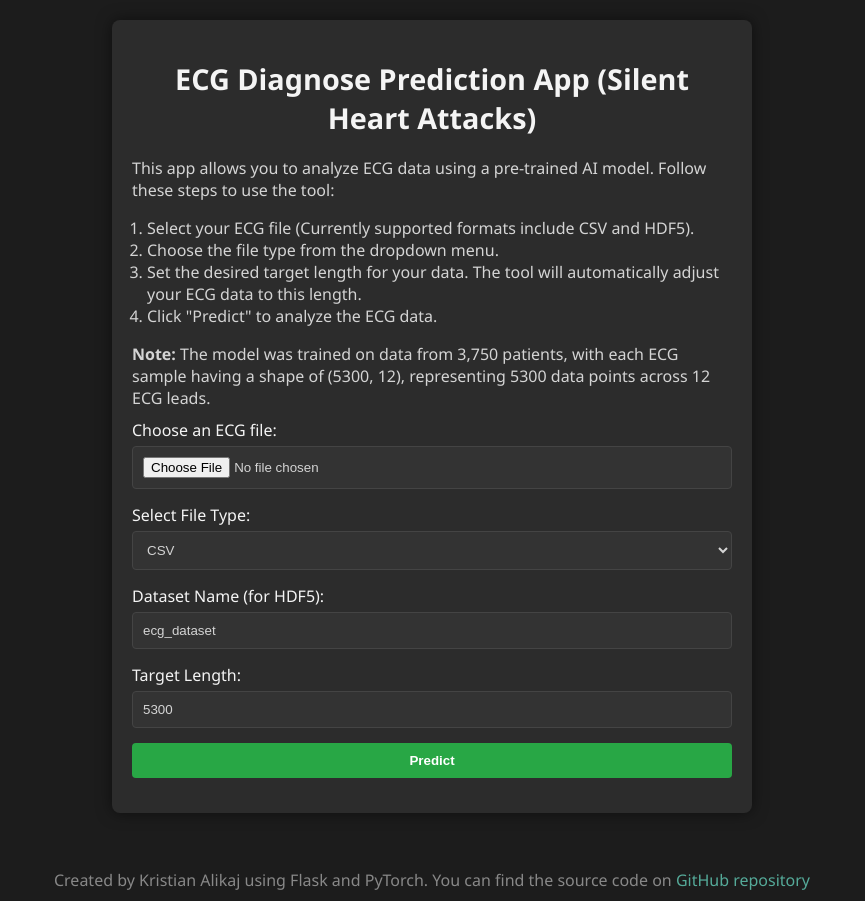
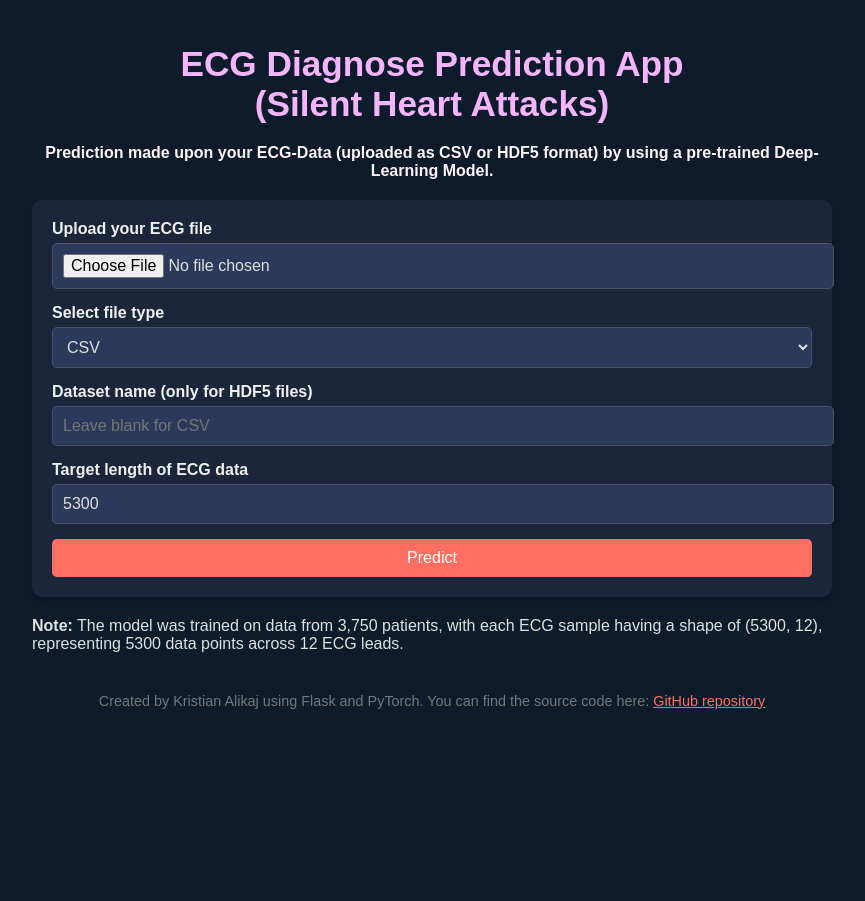
Before and after one commit to kris96tian/machine_learning_ecg, a Flask app: page / in a window 1280 px wide. Shown: the whole page, without its empty margins (208-1073 px from the left). After the commit the page ends 709 px from the top, so only its background shows below. Run offline with Flask 3, Linux system fonts and the light colour scheme.

Commit message:
index.html

```diff
--- a/APP/templates/index.html
+++ b/APP/templates/index.html
@@ -3,191 +3,168 @@
 <head>
     <meta charset="UTF-8">
     <meta name="viewport" content="width=device-width, initial-scale=1.0">
-    <title>ECG Diagnose Prediction App (Silent Heart Attacks)</title>
+    <title>ECG Signal Prediction</title>
     <style>
         body {
-            font-family: 'Segoe UI', Tahoma, Geneva, Verdana, sans-serif;
-            margin: 0;
-            padding: 0;
-            background-color: #1c1c1c;
-            color: #d4d4d4;
-            display: flex;
-            flex-direction: column;
-            align-items: center;
-            justify-content: center;
-            min-height: 100vh;
+            font-family: Arial, sans-serif;
+            background-color: #0D1B2A;
+            color: #E0E1DD;
+            padding: 20px;
+            max-width: 800px;
+            margin: 0 auto;
         }
-
-        .container {
-            background: #2c2c2c;
+        h1 {
+            color: #F4B5FB;
+            text-align: center;
+            font-size: 2.2em;
+            margin-bottom: 20px;
+        }
+        h3 {
+            color: #FFF5FB;
+            text-align: center;
+            font-size: 1.0em;
+            margin-bottom: 20px;
+        }
+        .card {
+            background-color: #1B263B;
+            border-radius: 10px;
+            box-shadow: 0 4px 8px rgba(0, 0, 0, 0.2);
             padding: 20px;
-            border-radius: 8px;
-            box-shadow: 0px 0px 15px rgba(0, 0, 0, 0.5);
-            max-width: 600px;
-            width: 90%;
-            margin: 20px auto;
+            margin-bottom: 20px;
         }
-
-        h1 {
-            color: #f4f4f4;
-            margin-bottom: 20px;
-            font-size: 1.8rem;
+        .input-group {
+            margin-bottom: 15px;
+        }
+        .input-group label {
+            display: block;
+            font-weight: bold;
+            color: #F0F0F0;
+            margin-bottom: 5px;
+        }
+        .input-group input[type="text"],
+        .input-group input[type="number"],
+        .input-group select,
+        .input-group input[type="file"] {
+            width: 100%;
+            padding: 10px;
+            border: 1px solid #4B5267;
+            border-radius: 5px;
+            font-size: 1em;
+            background-color: #2B3A5A;
+            color: #E0E1DD;
+        }
+        .btn {
+            display: inline-block;
+            background-color: #FF6F61;
+            color: white;
+            padding: 10px 20px;
+            text-align: center;
+            border-radius: 5px;
+            cursor: pointer;
+            font-size: 1em;
+            border: none;
+            width: 100%;
+        }
+        .btn:hover {
+            background-color: #FF8A75;
+        }
+        .result {
+            margin-top: 20px;
+            padding: 15px;
+            background-color: #3E4C69;
+            color: white;
+            border-radius: 5px;
+            font-size: 1.2em;
             text-align: center;
         }
-
-        p, ol {
-            margin-bottom: 10px;
-        }
-
-        ol {
-            padding-left: 15px;
-        }
-
-        form {
-            display: flex;
-            flex-direction: column;
-        }
-
-        label {
-            margin-bottom: 5px;
-            color: #f4f4f4;
-        }
-
-        input, select, button {
-            margin-bottom: 15px;
-            padding: 10px;
-            border: 1px solid #444;
-            border-radius: 4px;
-            background: #333;
-            color: #d4d4d4;
-        }
-
-        input:focus, select:focus, button:focus {
-            outline: none;
-            border-color: #5a9;
-            box-shadow: 0 0 5px #5a9;
-        }
-
-        button {
-            background-color: #28a745;
-            border: none;
-            color: white;
+        .error {
+            color: #FF4B4B;
             font-weight: bold;
-            cursor: pointer;
-            transition: background-color 0.3s ease;
-        }
-
-        button:hover {
-            background-color: #218838;
-        }
-
-        .result {
             margin-top: 20px;
-            padding: 10px;
-            border-radius: 4px;
             text-align: center;
         }
-
-        .success {
-            background-color: #28a745;
-            color: white;
+        footer {
+            text-align: center;
+            margin-top: 40px;
+            font-size: 0.9em;
+            color: #777;
         }
-
-        .error {
-            background-color: #dc3545;
-            color: white;
+        footer a {
+            color: #FF6F61;
         }
-
-        footer {
-            margin-top: 20px;
-            text-align: center;
-            color: #888;
-        }
-
-        footer a {
-            color: #5a9;
-            text-decoration: none;
-        }
-
         footer a:hover {
-            text-decoration: underline;
-        }
-
-        @media (max-width: 768px) {
-            .container {
-                width: 95%;
-                padding: 15px;
-            }
+            color: #FF8A75;
         }
     </style>
 </head>
 <body>
-    <div class="container">
-        <h1>ECG Diagnose Prediction App (Silent Heart Attacks)</h1>
 
-        <p>This app allows you to analyze ECG data using a pre-trained AI model. Follow these steps to use the tool:</p>
-        <ol>
-            <li>Select your ECG file (Currently supported formats include CSV and HDF5).</li>
-            <li>Choose the file type from the dropdown menu.</li>
-            <li>Set the desired target length for your data. The tool will automatically adjust your ECG data to this length.</li>
-            <li>Click "Predict" to analyze the ECG data.</li>
-        </ol>
+    <h1>ECG Diagnose Prediction App<br>(Silent Heart Attacks)</h1>
 
-        <p><strong>Note:</strong> The model was trained on data from 3,750 patients, with each ECG sample having a shape of (5300, 12), representing 5300 data points across 12 ECG leads.</p>
+    <h3>Prediction made upon your ECG-Data (uploaded as CSV or HDF5 format) by using a pre-trained Deep-Learning Model.</h3>
 
-        <form id="predictionForm">
-            <label for="file">Choose an ECG file:</label>
-            <input type="file" id="file" name="file" accept=".csv,.hdf5" required>
-
-            <label for="file_type">Select File Type:</label>
-            <select id="file_type" name="file_type" required>
-                <option value="csv">CSV</option>
-                <option value="hdf5">HDF5</option>
-            </select>
-
-            <label for="dataset_name">Dataset Name (for HDF5):</label>
-            <input type="text" id="dataset_name" name="dataset_name" value="ecg_dataset">
-
-            <label for="target_length">Target Length:</label>
-            <input type="number" id="target_length" name="target_length" value="5300" required>
-
-            <button type="submit">Predict</button>
+    <div class="card">
+        <form id="predict-form" action="/predict" method="post" enctype="multipart/form-data">
+            <div class="input-group">
+                <label for="file">Upload your ECG file</label>
+                <input type="file" id="file" name="file" accept=".csv, .hdf5" required>
+            </div>
+            <div class="input-group">
+                <label for="file_type">Select file type</label>
+                <select id="file_type" name="file_type" required>
+                    <option value="csv">CSV</option>
+                    <option value="hdf5">HDF5</option>
+                </select>
+            </div>
+            <div class="input-group">
+                <label for="dataset_name">Dataset name (only for HDF5 files)</label>
+                <input type="text" id="dataset_name" name="dataset_name" placeholder="Leave blank for CSV">
+            </div>
+            <div class="input-group">
+                <label for="target_length">Target length of ECG data</label>
+                <input type="number" id="target_length" name="target_length" min="100" max="10000" value="5300">
+            </div>
+            <button type="submit" class="btn">Predict</button>
         </form>
-
-        <div id="result" class="result" style="display: none;"></div>
     </div>
 
+    <div id="result" class="result" style="display: none;"></div>
+    <div id="error" class="error" style="display: none;"></div>
+<p><strong>Note:</strong> The model was trained on data from 3,750 patients, with each ECG sample having a shape of (5300, 12), representing 5300 data points across 12 ECG leads.</p>
     <footer>
-        <p>Created by Kristian Alikaj using Flask and PyTorch. You can find the source code on <a href="https://github.com/kris96tian/machine_learning_ecg" target="_blank">GitHub repository</a></p>
+        <p>Created by Kristian Alikaj using Flask and PyTorch. You can find the source code here: <a href="https://github.com/kris96tian/machine_learning_ecg">GitHub repository</a></p>
     </footer>
 
     <script>
-        document.getElementById('predictionForm').addEventListener('submit', function(e) {
-            e.preventDefault();
-            const formData = new FormData(this);
+        document.getElementById('predict-form').addEventListener('submit', function(event) {
+            event.preventDefault();
 
-            fetch('/predict', {
-                method: 'POST',
-                body: formData
-            })
-            .then(response => response.json())
-            .then(data => {
-                const resultDiv = document.getElementById('result');
-                if (data.error) {
-                    resultDiv.textContent = 'Error: ' + data.error;
-                    resultDiv.className = 'result error';
+            var formData = new FormData(this);
+            var xhr = new XMLHttpRequest();
+            xhr.open('POST', '/predict', true);
+
+            xhr.onload = function () {
+                var resultDiv = document.getElementById('result');
+                var errorDiv = document.getElementById('error');
+                resultDiv.style.display = 'none';
+                errorDiv.style.display = 'none';
+
+                if (xhr.status === 200) {
+                    var response = JSON.parse(xhr.responseText);
+                    if (response.prediction) {
+                        resultDiv.textContent = 'Prediction: ' + response.prediction;
+                        resultDiv.style.display = 'block';
+                    } else if (response.error) {
+                        errorDiv.textContent = 'Error: ' + response.error;
+                        errorDiv.style.display = 'block';
+                    }
                 } else {
-                    resultDiv.textContent = 'Prediction for future silent heart attack: ' + data.prediction;
-                    resultDiv.className = 'result success';
+                    errorDiv.textContent = 'An unexpected error occurred.';
+                    errorDiv.style.display = 'block';
                 }
-                resultDiv.style.display = 'block';
-            })
-            .catch(error => {
-                const resultDiv = document.getElementById('result');
-                resultDiv.textContent = 'An error occurred while processing your request.';
-                resultDiv.className = 'result error';
-                resultDiv.style.display = 'block';
-            });
+            };
+
+            xhr.send(formData);
         });
     </script>
 </body>
```
